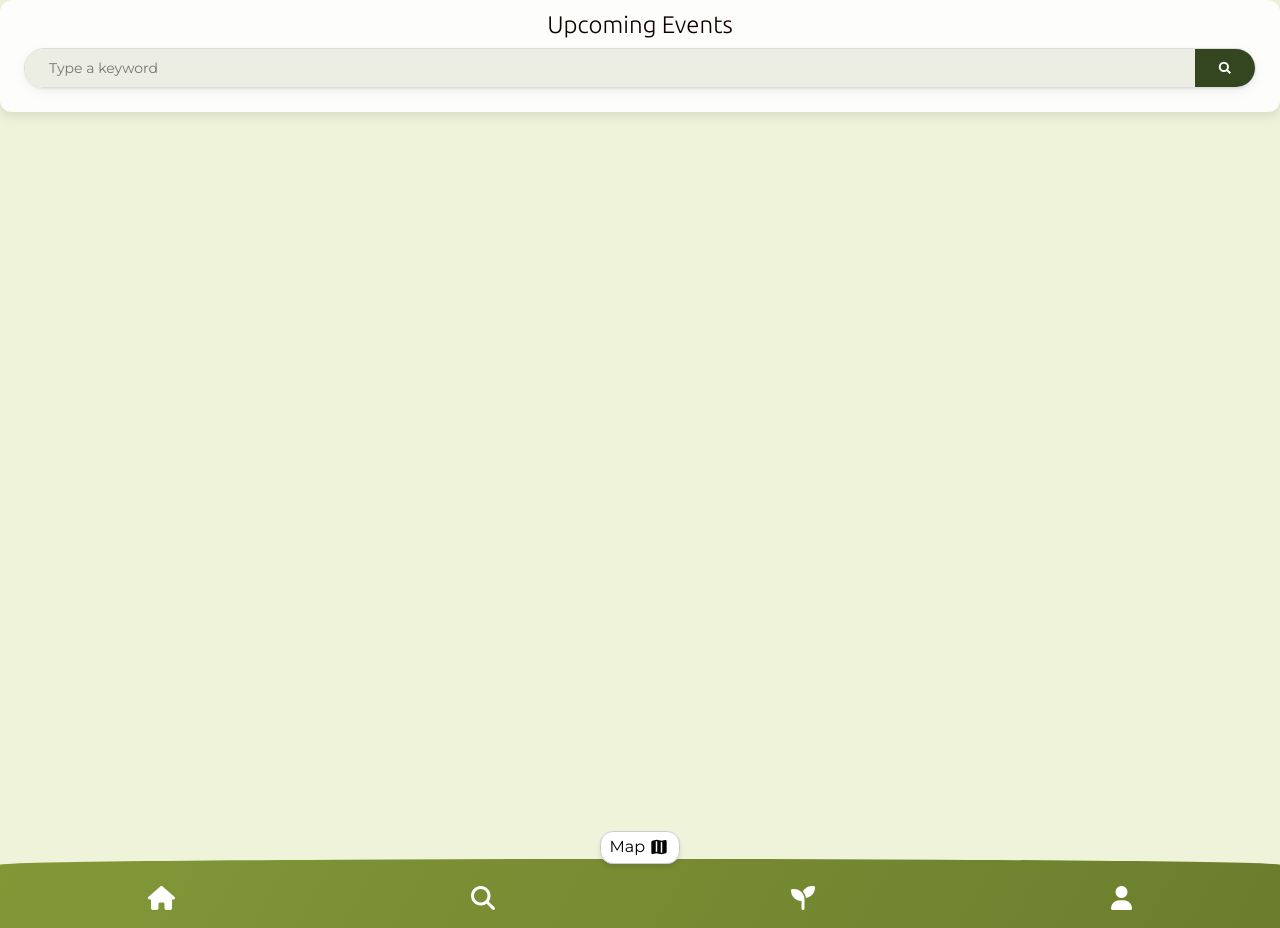
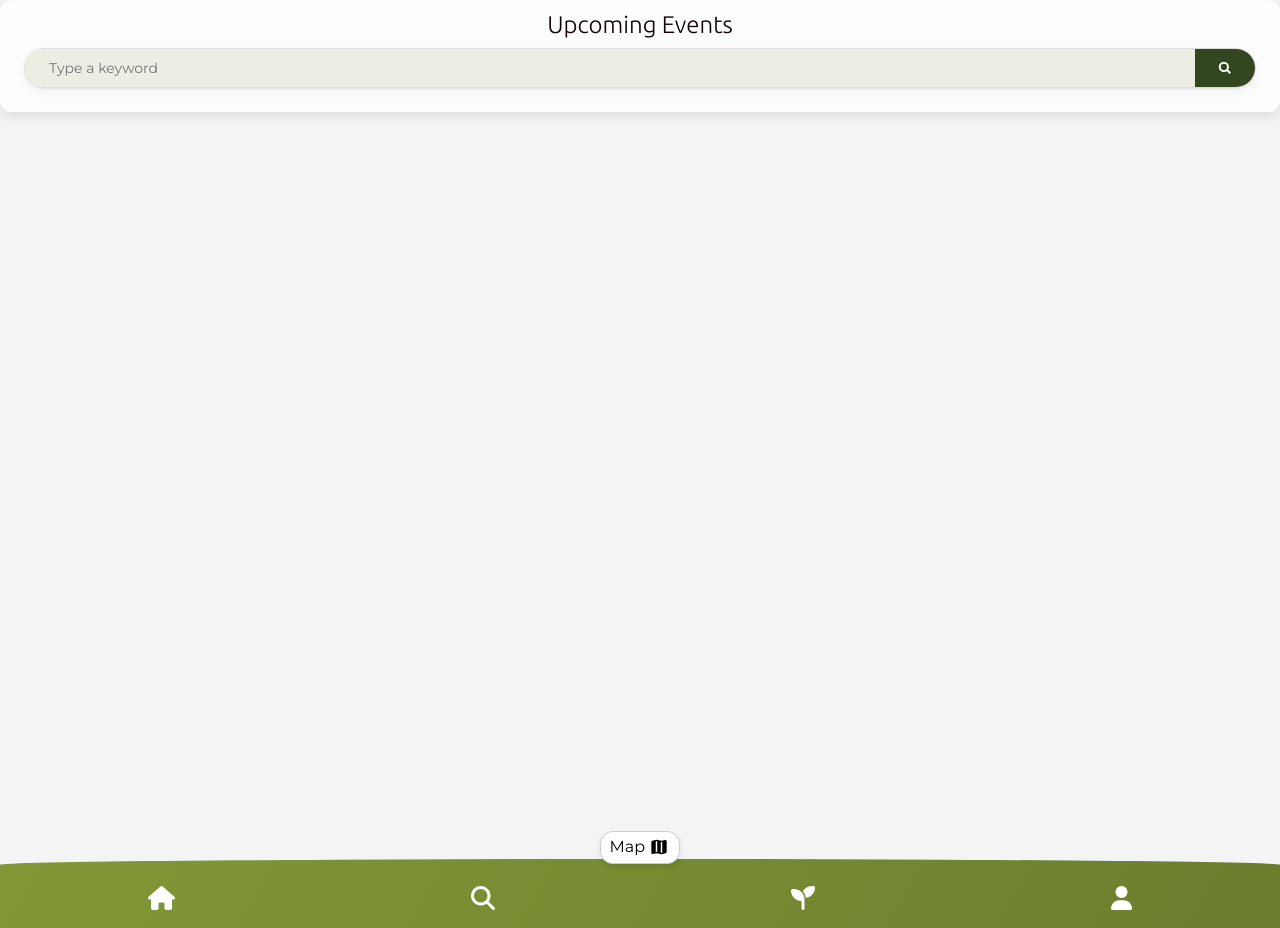
Before and after one commit to justdevelopin/CityGardens, a Rails app: page /events in a window 1280 px wide. Run offline with Rails 7, Linux system fonts and the light colour scheme; data comes from the database, SQL or seed files in the repository; style sheets or scripts are compiled from the project's sources; some libraries are stand-ins or nearby versions.

Commit message:
fix background color

```diff
--- a/app/assets/stylesheets/pages/_events_index.scss
+++ b/app/assets/stylesheets/pages/_events_index.scss
@@ -1,7 +1,6 @@
 .events-container {
   position: fixed;
   scroll-behavior: smooth;
-  background: #EFF3D9;
   padding: 67px 15px 15px 15px;
   overflow: scroll;
   top: 0;
--- a/app/assets/stylesheets/pages/events/_show.scss
+++ b/app/assets/stylesheets/pages/events/_show.scss
@@ -2,7 +2,6 @@
   background-color: #F7F8F5;
   padding-top: 20px;
   padding-bottom: 20px;
-  background-color: #EFF3D9;
   color: #344620;
 
   .section-show {
--- a/app/assets/stylesheets/parcels.scss
+++ b/app/assets/stylesheets/parcels.scss
@@ -92,8 +92,3 @@
   max-height: 100vh;
   overflow: auto;
 }
-
-
-body {
-  background-color: #EFF3D9;
-}
```
